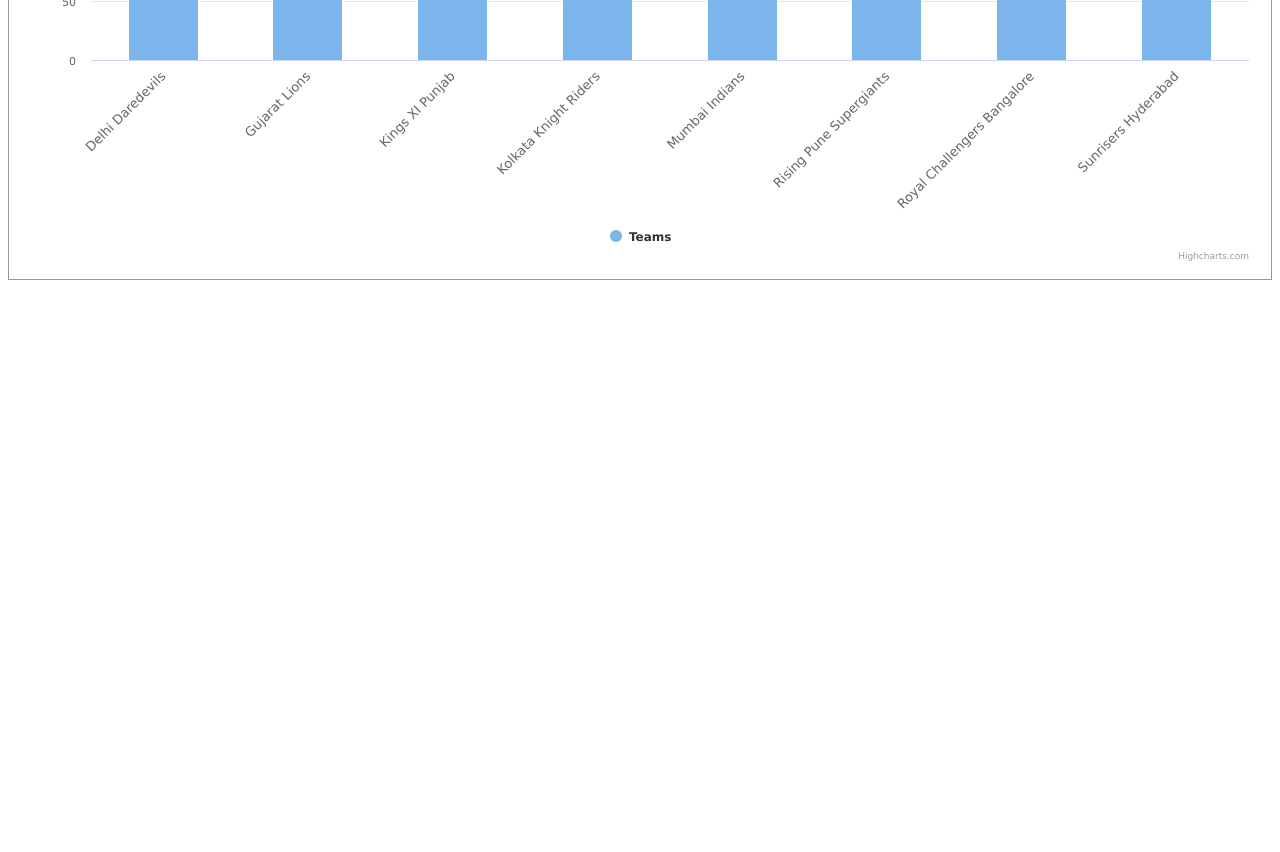
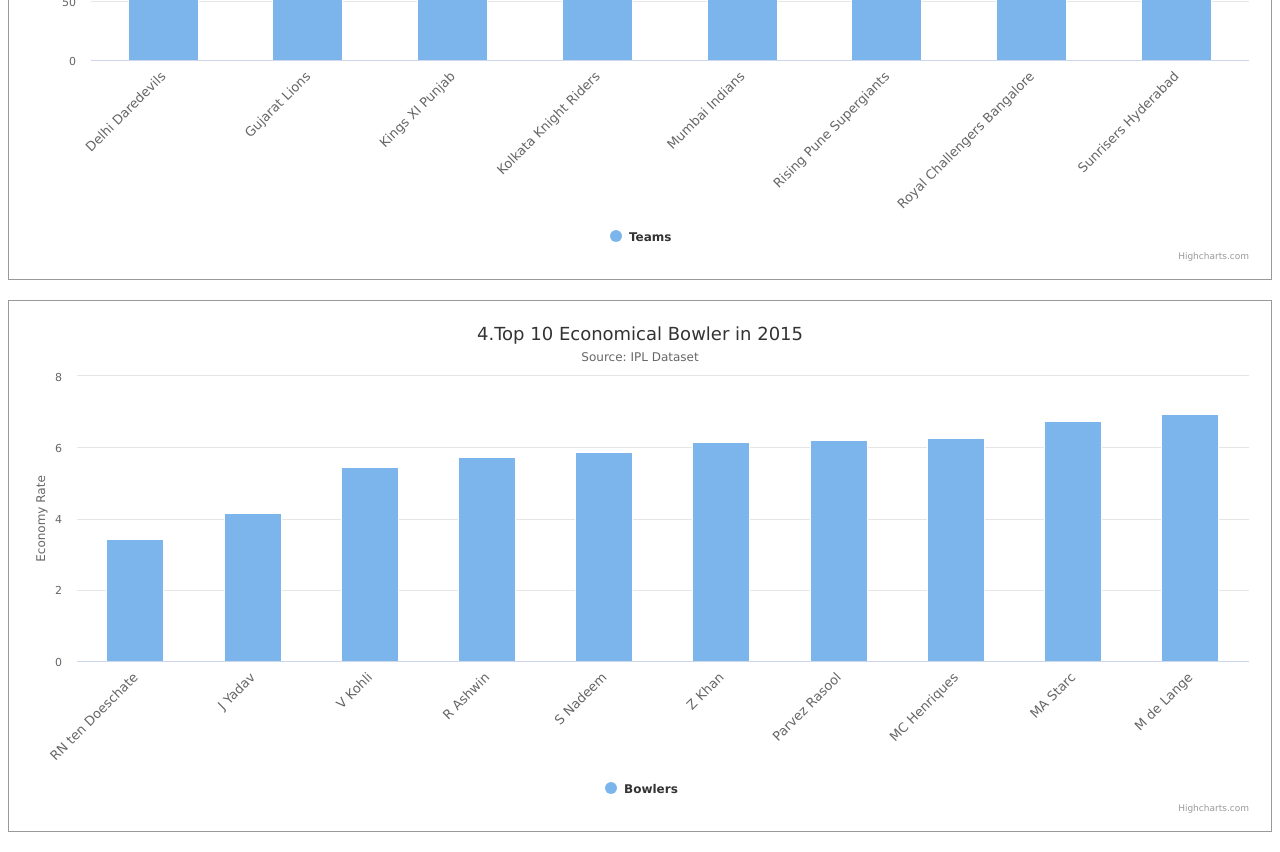
Before and after one commit to Kirteshbansal/ipl-project, a website: page src/public/index.html in a window 1280 px wide. Shown: the part 1517-2369 px from the top of the page. Before the commit the page ends 1817 px from the top, so only its background shows below. Drawn offline with nearby package versions, Linux system fonts and the light colour scheme.

Commit message:
Add visualizeEconomicalBowlers's container

```diff
--- a/src/public/index.html
+++ b/src/public/index.html
@@ -21,6 +21,7 @@
       <div id="matches-played-per-year" class="graph-style"></div>
       <div id="matches-won-by-each" class="graph-style"></div>
       <div id="extra-runs" class="graph-style"></div>
+      <div id="economyRate" class="graph-style"></div>
     </main>
 
     <script src="https://code.highcharts.com/highcharts.js"></script>
```
